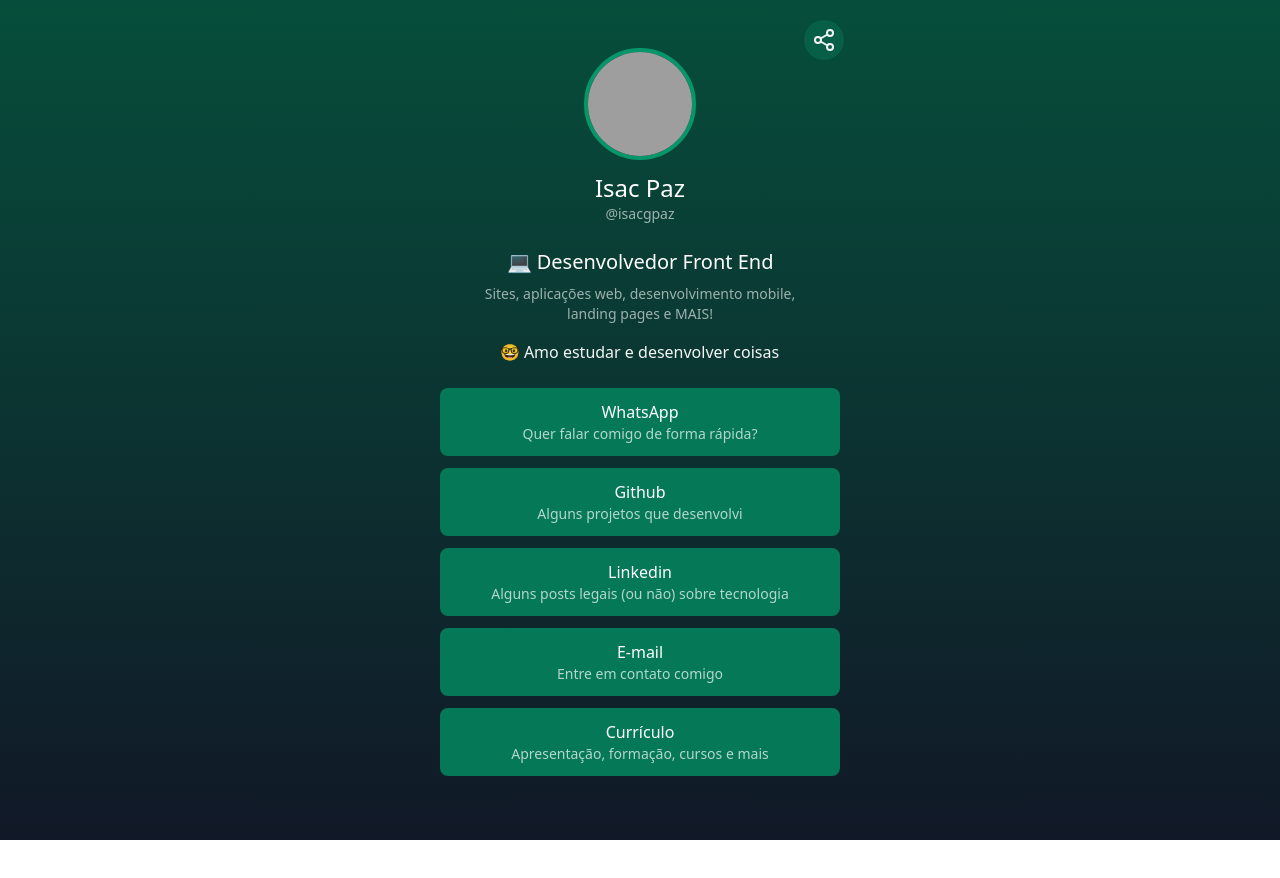
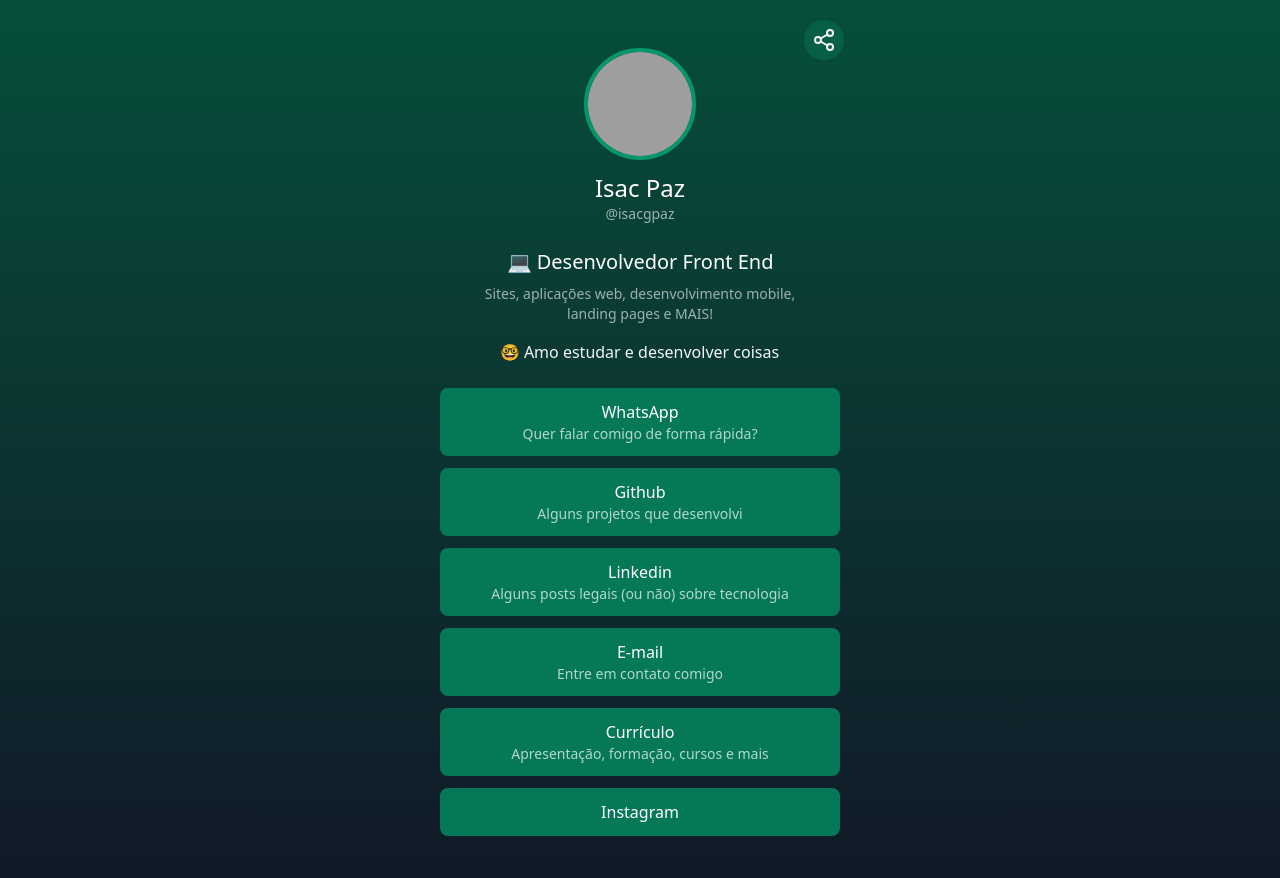
Before and after one commit to isacgpaz/bio-links, a React (Vite) app: page / in a window 1280 px wide. Shown: the top 878 px of the page. Before the commit the page ends 840 px from the top, so only its background shows below. Built offline with nearby package versions, Linux system fonts and the light colour scheme; grey boxes are pictures that could not be loaded.

Commit message:
feat: add instagram link

```diff
--- a/src/App.tsx
+++ b/src/App.tsx
@@ -29,6 +29,10 @@ const links: LinkProps[] = [
     title: "Currículo",
     url: "/resume.pdf",
     description: "Apresentação, formação, cursos e mais",
+  },
+  {
+    title: "Instagram",
+    url: "https://www.instagram.com/isacgpaz",
   },
 ];
 
```
